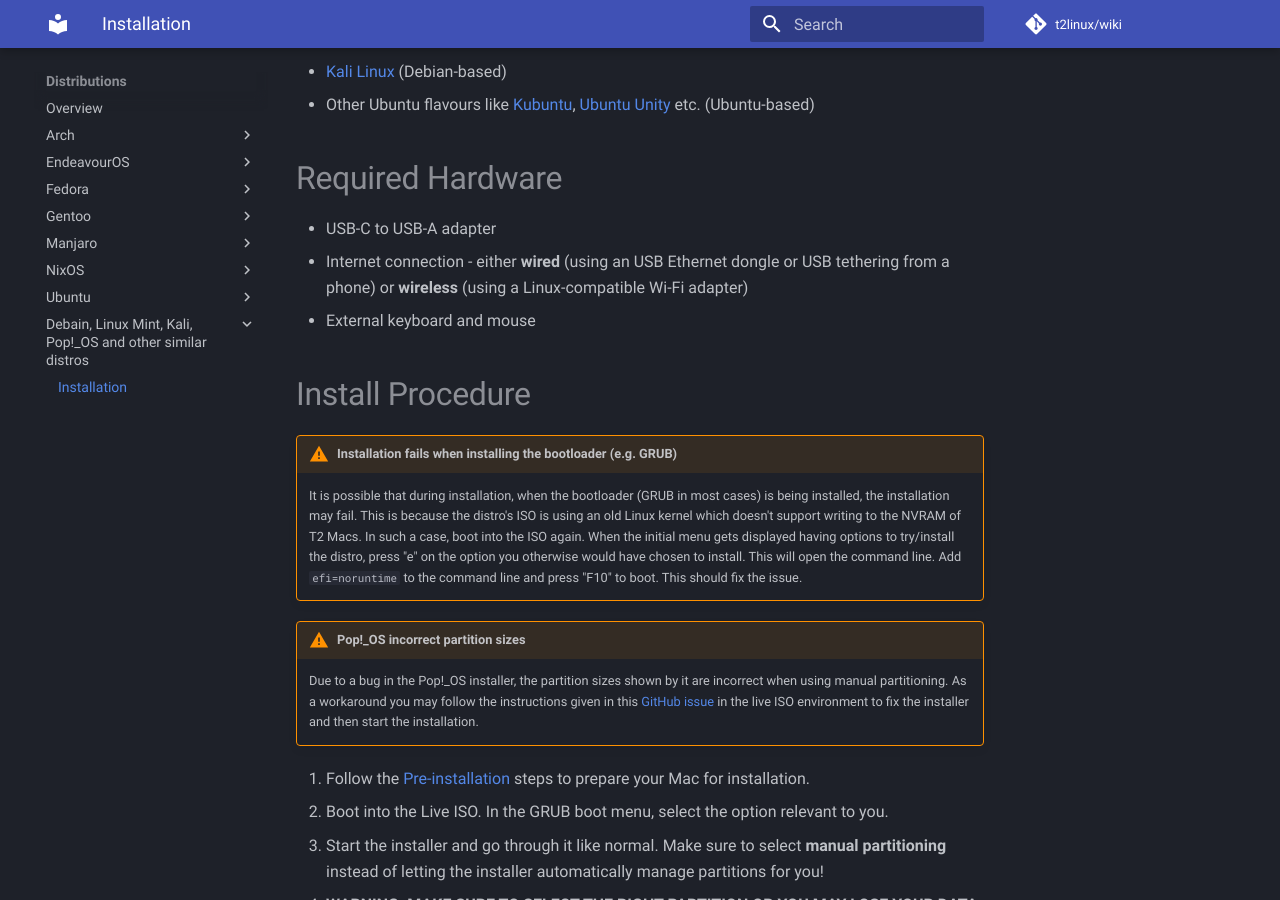
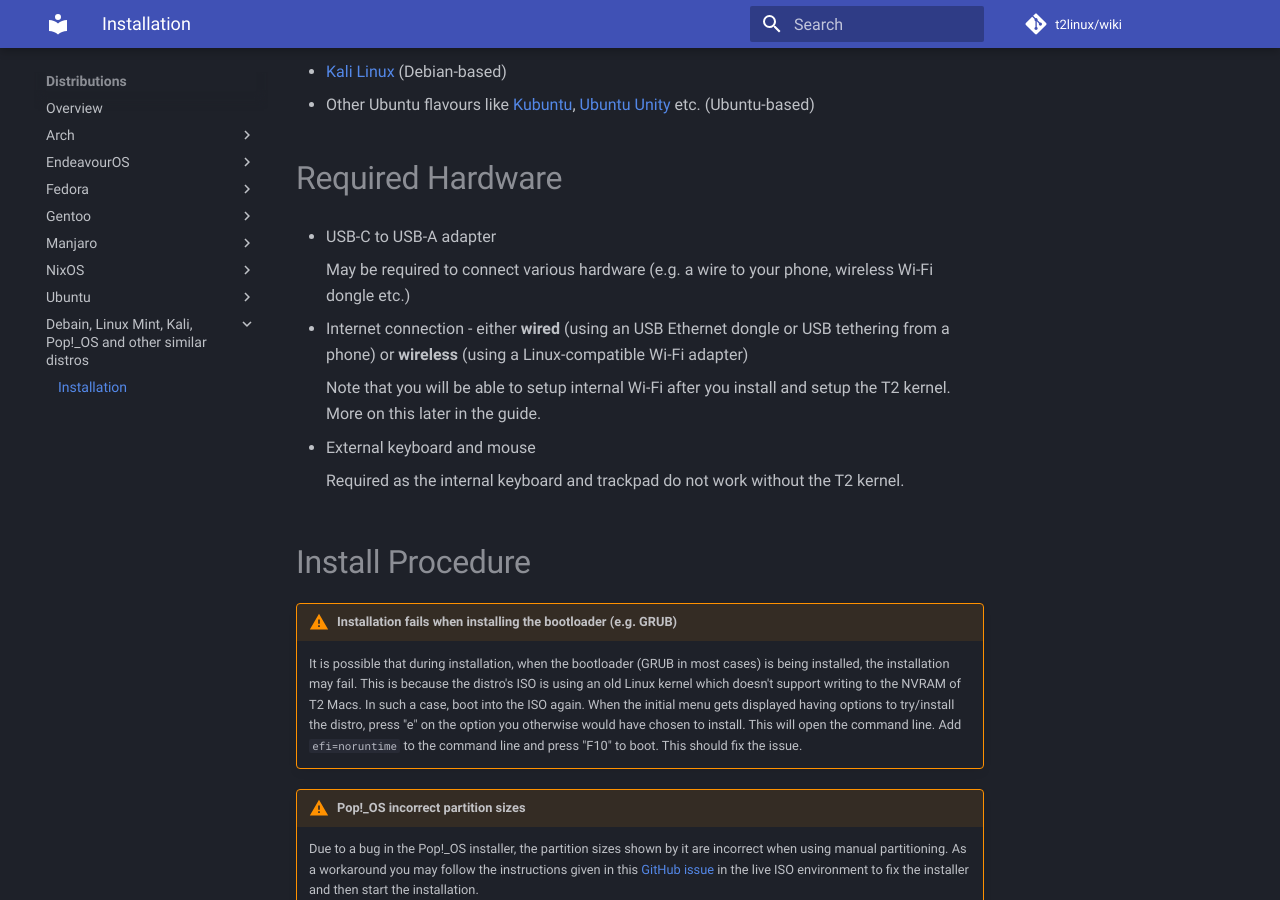
Before and after one commit to t2linux/wiki, an MkDocs documentation site: the page built from docs/distributions/debian/installation.md, in a window 1280 px wide and 900 px high, scrolled down 508 px. Built offline with MkDocs 1.6.1 and Material for MkDocs 9.7.7, drawn with Linux system fonts in a browser that asks for light colours; comment, search, counter and statistics services are not loaded.

Commit message:
Add more info on the required hardware

```diff
--- a/docs/distributions/debian/installation.md
+++ b/docs/distributions/debian/installation.md
@@ -15,8 +15,16 @@ Some popular distros include:
 # Required Hardware
 
 * USB-C to USB-A adapter
+
+    May be required to connect various hardware (e.g. a wire to your phone, wireless Wi-Fi dongle etc.)
+
 * Internet connection - either **wired** (using an USB Ethernet dongle or USB tethering from a phone) or **wireless** (using a Linux-compatible Wi-Fi adapter)
+
+    Note that you will be able to setup internal Wi-Fi after you install and setup the T2 kernel. More on this later in the guide.
+
 * External keyboard and mouse
+
+    Required as the internal keyboard and trackpad do not work without the T2 kernel.
 
 # Install Procedure
 
```
